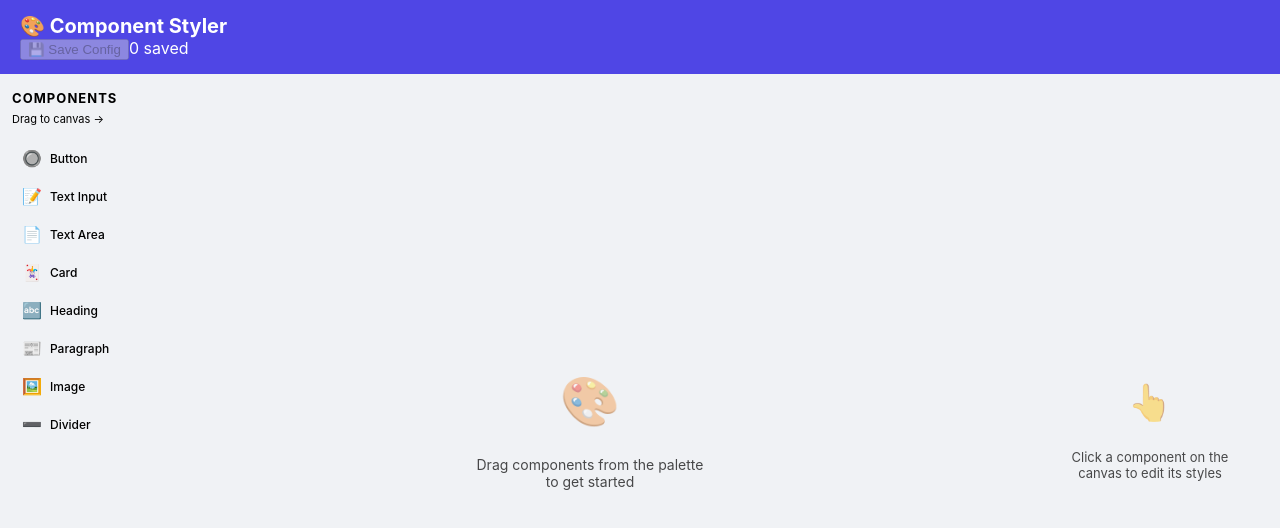
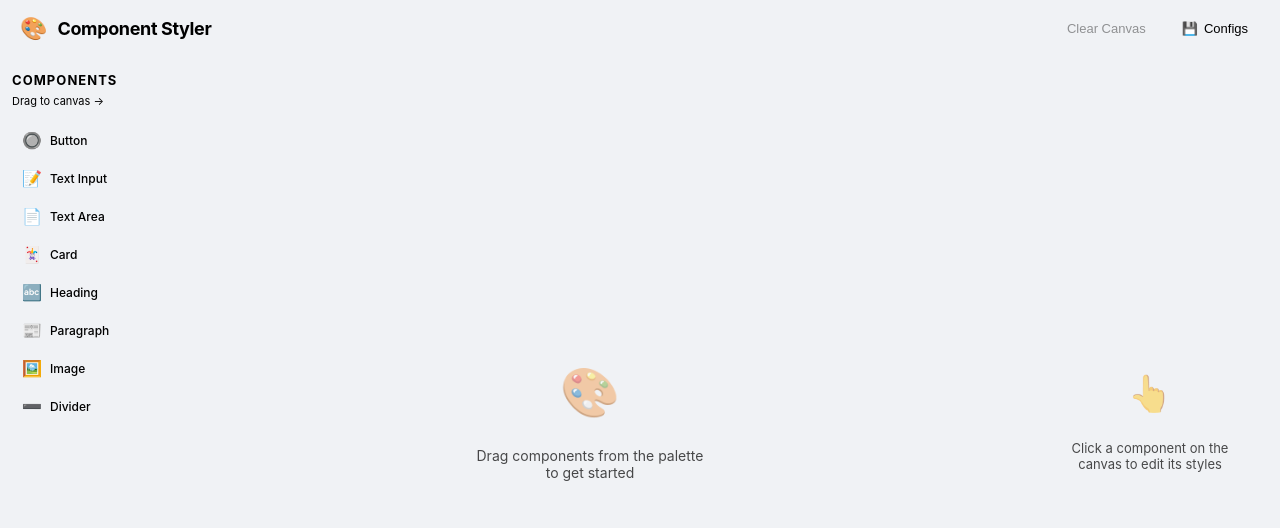
Before and after one commit to Darzu-Catalin/WP_LAB_6, a React (Create React App) app in the folder component-styler/: page / in a window 1280 px wide. Shown: the top 528 px of the page. Built offline with nearby package versions, Linux system fonts and the light colour scheme.

Commit message:
Implement load and delete for saved configurations

```diff
--- a/component-styler/src/App.js
+++ b/component-styler/src/App.js
@@ -5,6 +5,7 @@ import { useLocalStorage } from './hooks/useLocalStorage';
 import ComponentPalette from './components/ComponentPalette';
 import Canvas from './components/Canvas';
 import StyleEditor from './components/StyleEditor';
+import Toolbar from './components/Toolbar';
 import './App.css';
 
 function App() {
@@ -68,17 +69,35 @@ function App() {
     setConfigs(prev => [newConfig, ...prev]);
   }, [components, setConfigs]);
 
+  const handleLoadConfig = useCallback((config) => {
+    if (components.length > 0 && !window.confirm('This will replace the current canvas. Continue?')) return;
+    setComponents(JSON.parse(JSON.stringify(config.components)));
+    setSelectedId(null);
+  }, [components]);
+
+  const handleDeleteConfig = useCallback((id) => {
+    setConfigs(prev => prev.filter(c => c.id !== id));
+  }, [setConfigs]);
+
+  const handleClearCanvas = useCallback(() => {
+    if (window.confirm('Clear all components from the canvas?')) {
+      setComponents([]);
+      setSelectedId(null);
+    }
+  }, []);
+
   const paletteTypeInfo = draggedPaletteType ? COMPONENT_TYPES.find(c => c.type === draggedPaletteType) : null;
 
   return (
     <div className="app">
-      <header className="app-header">
-        <h1 className="app-title">🎨 Component Styler</h1>
-        <button className="save-quick-btn" onClick={() => handleSaveConfig(`Config ${configs.length + 1}`)} disabled={components.length === 0}>
-          💾 Save Config
-        </button>
-        <span className="saved-count">{configs.length} saved</span>
-      </header>
+      <Toolbar
+        components={components}
+        configs={configs}
+        onSaveConfig={handleSaveConfig}
+        onLoadConfig={handleLoadConfig}
+        onDeleteConfig={handleDeleteConfig}
+        onClearCanvas={handleClearCanvas}
+      />
       <div className="app-workspace">
         <DndContext sensors={sensors} onDragStart={handleDragStart} onDragEnd={handleDragEnd}>
           <ComponentPalette />
--- /dev/null
+++ b/component-styler/src/components/ConfigPanel.css
@@ -0,0 +1,183 @@
+.config-panel {
+  position: relative;
+}
+
+.config-toggle {
+  display: flex;
+  align-items: center;
+  gap: 6px;
+  background: var(--btn-bg);
+  border: 1px solid var(--border);
+  border-radius: 8px;
+  padding: 6px 12px;
+  font-size: 13px;
+  cursor: pointer;
+  color: var(--text);
+  transition: background 0.15s, box-shadow 0.15s;
+  font-weight: 500;
+}
+
+.config-toggle:hover {
+  background: var(--btn-hover);
+  box-shadow: 0 2px 8px var(--shadow);
+}
+
+.config-count {
+  background: var(--accent);
+  color: white;
+  border-radius: 10px;
+  padding: 1px 6px;
+  font-size: 11px;
+  font-weight: 700;
+}
+
+.config-drawer {
+  position: absolute;
+  top: calc(100% + 8px);
+  right: 0;
+  width: 320px;
+  background: var(--surface);
+  border: 1px solid var(--border);
+  border-radius: 12px;
+  box-shadow: 0 8px 32px var(--shadow-lg);
+  z-index: 100;
+  overflow: hidden;
+}
+
+.config-drawer-header {
+  padding: 14px 16px 10px;
+  border-bottom: 1px solid var(--border);
+}
+
+.config-drawer-header h3 {
+  margin: 0;
+  font-size: 14px;
+  font-weight: 700;
+  color: var(--text);
+}
+
+.config-save-row {
+  display: flex;
+  gap: 8px;
+  padding: 12px 16px;
+  border-bottom: 1px solid var(--border);
+}
+
+.config-name-input {
+  flex: 1;
+  padding: 6px 10px;
+  border: 1px solid var(--border);
+  border-radius: 8px;
+  font-size: 13px;
+  background: var(--input-bg);
+  color: var(--text);
+}
+
+.save-btn {
+  background: var(--accent);
+  color: white;
+  border: none;
+  border-radius: 8px;
+  padding: 6px 14px;
+  font-size: 13px;
+  font-weight: 600;
+  cursor: pointer;
+  transition: background 0.15s;
+}
+
+.save-btn:hover:not(:disabled) {
+  background: var(--accent-hover);
+}
+
+.save-btn:disabled {
+  opacity: 0.5;
+  cursor: not-allowed;
+}
+
+.config-search-row {
+  padding: 8px 16px;
+  border-bottom: 1px solid var(--border);
+}
+
+.config-search-input {
+  width: 100%;
+  padding: 6px 10px;
+  border: 1px solid var(--border);
+  border-radius: 8px;
+  font-size: 13px;
+  background: var(--input-bg);
+  color: var(--text);
+  box-sizing: border-box;
+}
+
+.config-list {
+  max-height: 280px;
+  overflow-y: auto;
+  padding: 8px 0;
+}
+
+.config-empty {
+  padding: 16px;
+  text-align: center;
+  color: var(--text-muted);
+  font-size: 13px;
+}
+
+.config-item {
+  display: flex;
+  align-items: center;
+  justify-content: space-between;
+  padding: 10px 16px;
+  transition: background 0.1s;
+  gap: 8px;
+}
+
+.config-item:hover {
+  background: var(--surface-hover);
+}
+
+.config-item-info {
+  display: flex;
+  flex-direction: column;
+  gap: 2px;
+  flex: 1;
+  min-width: 0;
+}
+
+.config-item-name {
+  font-size: 13px;
+  font-weight: 600;
+  color: var(--text);
+  white-space: nowrap;
+  overflow: hidden;
+  text-overflow: ellipsis;
+}
+
+.config-item-meta {
+  font-size: 11px;
+  color: var(--text-muted);
+}
+
+.config-item-actions {
+  display: flex;
+  gap: 4px;
+}
+
+.load-btn,
+.del-btn {
+  background: none;
+  border: none;
+  cursor: pointer;
+  font-size: 15px;
+  padding: 4px 6px;
+  border-radius: 6px;
+  transition: background 0.1s;
+}
+
+.load-btn:hover {
+  background: var(--accent-light-bg);
+}
+
+.del-btn:hover {
+  background: var(--danger-bg);
+}
--- /dev/null
+++ b/component-styler/src/components/ConfigPanel.js
@@ -0,0 +1,56 @@
+import React, { useState } from 'react';
+import './ConfigPanel.css';
+
+export default function ConfigPanel({ configs, onSave, onLoad, onDelete }) {
+  const [saveName, setSaveName] = useState('');
+  const [isOpen, setIsOpen] = useState(false);
+
+  const handleSave = () => {
+    const name = saveName.trim();
+    if (!name) return;
+    onSave(name);
+    setSaveName('');
+  };
+
+  return (
+    <div className={`config-panel${isOpen ? ' open' : ''}`}>
+      <button className="config-toggle" onClick={() => setIsOpen(v => !v)} title="Saved Configurations">
+        💾 <span>Configs</span>
+        {configs.length > 0 && <span className="config-count">{configs.length}</span>}
+      </button>
+
+      {isOpen && (
+        <div className="config-drawer">
+          <div className="config-drawer-header">
+            <h3>Saved Configurations</h3>
+          </div>
+          <div className="config-save-row">
+            <input type="text" placeholder="Configuration name..." value={saveName}
+              onChange={e => setSaveName(e.target.value)}
+              onKeyDown={e => e.key === 'Enter' && handleSave()}
+              className="config-name-input" />
+            <button onClick={handleSave} className="save-btn" disabled={!saveName.trim()}>Save</button>
+          </div>
+          <div className="config-list">
+            {configs.length === 0 && <div className="config-empty">No saved configurations yet.</div>}
+            {configs.map(config => (
+              <div key={config.id} className="config-item">
+                <div className="config-item-info">
+                  <span className="config-item-name">{config.name}</span>
+                  <span className="config-item-meta">
+                    {config.components.length} component{config.components.length !== 1 ? 's' : ''}
+                    {' · '}{new Date(config.savedAt).toLocaleDateString()}
+                  </span>
+                </div>
+                <div className="config-item-actions">
+                  <button onClick={() => onLoad(config)} className="load-btn" title="Load">📂</button>
+                  <button onClick={() => onDelete(config.id)} className="del-btn" title="Delete">🗑️</button>
+                </div>
+              </div>
+            ))}
+          </div>
+        </div>
+      )}
+    </div>
+  );
+}
--- /dev/null
+++ b/component-styler/src/components/Toolbar.css
@@ -0,0 +1,79 @@
+.toolbar {
+  display: flex;
+  align-items: center;
+  justify-content: space-between;
+  padding: 0 20px;
+  height: 56px;
+  background: var(--surface);
+  border-bottom: 1px solid var(--border);
+  box-shadow: 0 1px 4px var(--shadow);
+  z-index: 50;
+  position: relative;
+}
+
+.toolbar-left {
+  display: flex;
+  align-items: center;
+  gap: 10px;
+}
+
+.toolbar-logo {
+  font-size: 22px;
+}
+
+.toolbar-title {
+  margin: 0;
+  font-size: 18px;
+  font-weight: 700;
+  color: var(--text);
+  letter-spacing: -0.02em;
+}
+
+.toolbar-right {
+  display: flex;
+  align-items: center;
+  gap: 10px;
+}
+
+.toolbar-btn {
+  background: var(--btn-bg);
+  border: 1px solid var(--border);
+  border-radius: 8px;
+  padding: 6px 14px;
+  font-size: 13px;
+  font-weight: 500;
+  cursor: pointer;
+  color: var(--text);
+  transition: background 0.15s, box-shadow 0.15s;
+}
+
+.toolbar-btn:hover:not(:disabled) {
+  background: var(--btn-hover);
+  box-shadow: 0 2px 8px var(--shadow);
+}
+
+.toolbar-btn:disabled {
+  opacity: 0.4;
+  cursor: not-allowed;
+}
+
+.toolbar-btn.danger:hover:not(:disabled) {
+  background: var(--danger-bg);
+  border-color: var(--danger);
+  color: var(--danger);
+}
+
+.theme-toggle {
+  background: var(--btn-bg);
+  border: 1px solid var(--border);
+  border-radius: 8px;
+  padding: 6px 10px;
+  font-size: 16px;
+  cursor: pointer;
+  transition: background 0.15s, transform 0.2s;
+}
+
+.theme-toggle:hover {
+  background: var(--btn-hover);
+  transform: scale(1.1);
+}
--- /dev/null
+++ b/component-styler/src/components/Toolbar.js
@@ -0,0 +1,20 @@
+import React from 'react';
+import ConfigPanel from './ConfigPanel';
+import './Toolbar.css';
+
+export default function Toolbar({ components, configs, onSaveConfig, onLoadConfig, onDeleteConfig, onClearCanvas }) {
+  return (
+    <header className="toolbar">
+      <div className="toolbar-left">
+        <span className="toolbar-logo">🎨</span>
+        <h1 className="toolbar-title">Component Styler</h1>
+      </div>
+      <div className="toolbar-right">
+        <button className="toolbar-btn danger" onClick={onClearCanvas} disabled={components.length === 0} title="Clear all components">
+          Clear Canvas
+        </button>
+        <ConfigPanel configs={configs} onSave={onSaveConfig} onLoad={onLoadConfig} onDelete={onDeleteConfig} />
+      </div>
+    </header>
+  );
+}
```
